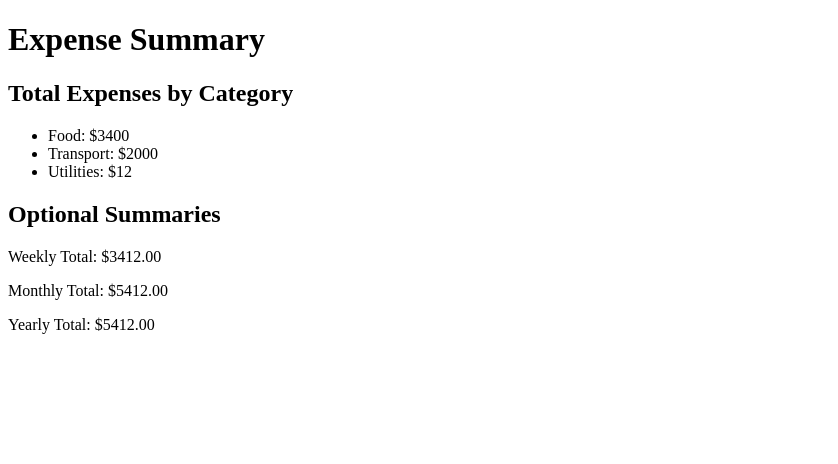
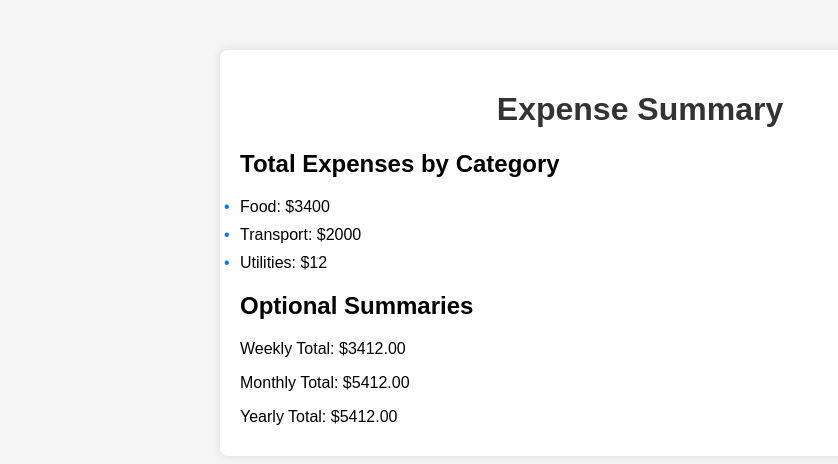
Before and after one commit to sakibrahat/Expense_Tracker, a Django app: page /expense-summary/ in a window 1280 px wide. Shown: the top 464 px of the page, without its empty margins (0-838 px from the left). Run offline with Django 5.2, Linux system fonts and the light colour scheme; data comes from the database, SQL or seed files in the repository; both versions use the stored data as it was after the commit.

Commit message:
changed the expense_summary page design

```diff
--- a/tracker/templates/expense_summary.html
+++ b/tracker/templates/expense_summary.html
@@ -1,7 +1,57 @@
 <!DOCTYPE html>
 <html lang="en">
 <head>
-    <!-- Add your meta tags, title, and styles -->
+    <meta charset="UTF-8">
+    <meta name="viewport" content="width=device-width, initial-scale=1.0">
+    <title>Expense Summary</title>
+    <style>
+        body {
+            font-family: Arial, sans-serif;
+            background-color: #f5f5f5;
+            margin: 0;
+            padding: 0;
+        }
+
+        .container {
+            max-width: 800px;
+            margin: 50px auto;
+            padding: 20px;
+            background-color: #fff;
+            border-radius: 8px;
+            box-shadow: 0 0 10px rgba(0, 0, 0, 0.1);
+        }
+
+        .title {
+            text-align: center;
+            color: #333;
+        }
+
+        ul {
+            list-style: none;
+            padding: 0;
+        }
+
+        li {
+            margin-bottom: 10px;
+        }
+
+        li::before {
+            content: "\2022"; /* Add bullet point */
+            color: #007bff; /* Same color as links in the second HTML file */
+            display: inline-block;
+            width: 1em;
+            margin-left: -1em;
+        }
+
+        p {
+            margin-bottom: 10px;
+        }
+
+        /* Optional Summaries */
+        h2 {
+            margin-top: 20px;
+        }
+    </style>
 </head>
 <body>
     <div class="container">
```
Also changed, not shown: db.sqlite3.
